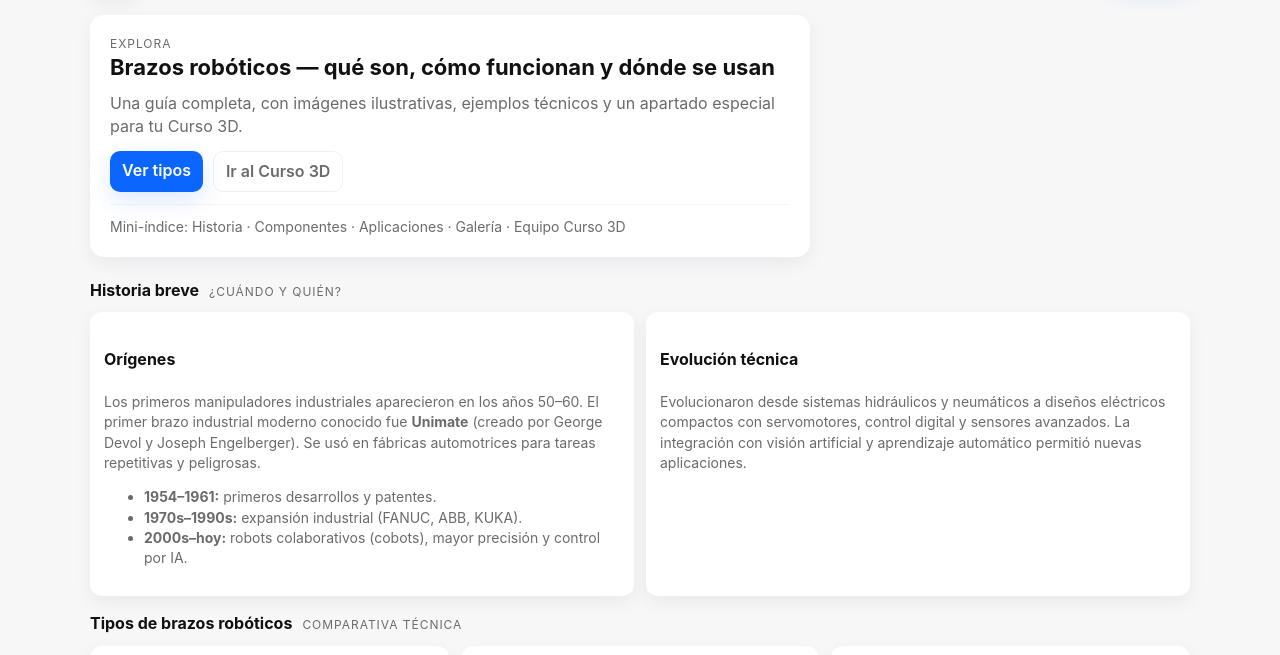
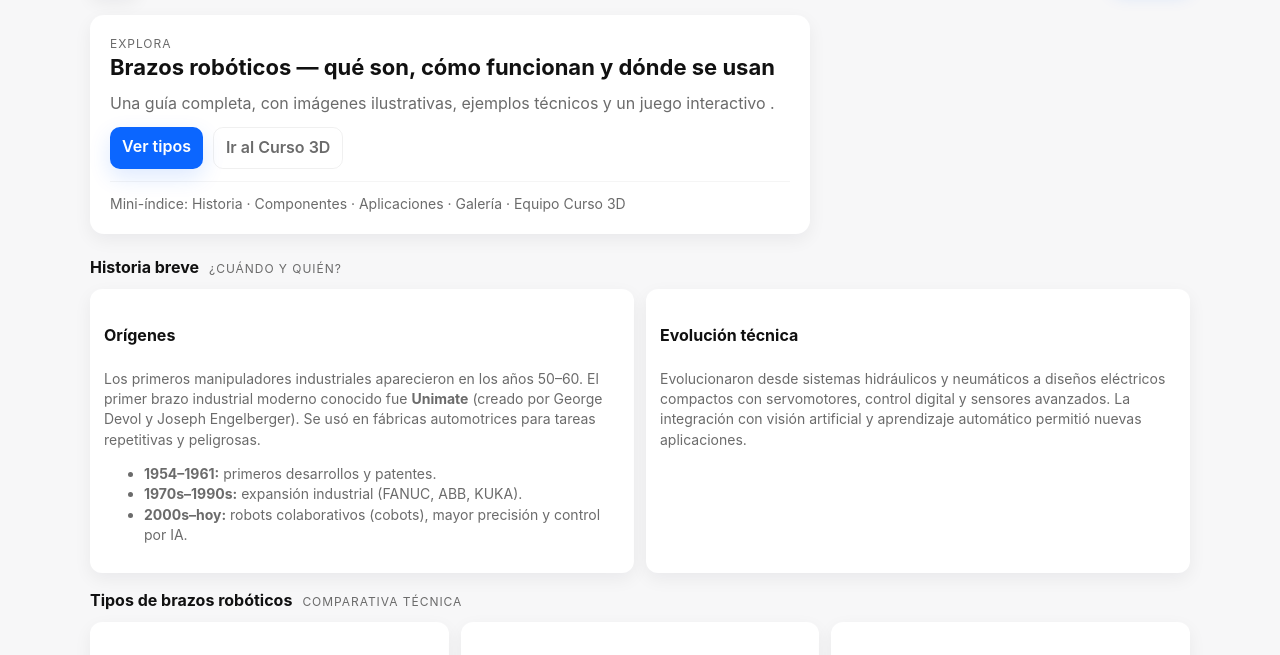
Before and after one commit to carlossaraavia-arch/brazo-robotico, a plain HTML site: page index.html in a window 1280 px wide. Shown: the part 71-726 px from the top of the page. Drawn offline with Linux system fonts and the light colour scheme.

Commit message:
Add files via upload

```diff
--- a/index.html
+++ b/index.html
@@ -202,7 +202,7 @@
       <div class="hero-card">
         <div class="kicker">Explora</div>
         <h2>Brazos robóticos — qué son, cómo funcionan y dónde se usan</h2>
-        <p>Una guía completa, con imágenes ilustrativas, ejemplos técnicos y un apartado especial para tu Curso 3D.</p>
+        <p>Una guía completa, con imágenes ilustrativas, ejemplos técnicos y un juego interactivo .</p>
 
         <div class="cta-group">
           <a class="btn primary" href="#tipos">Ver tipos</a>
```
